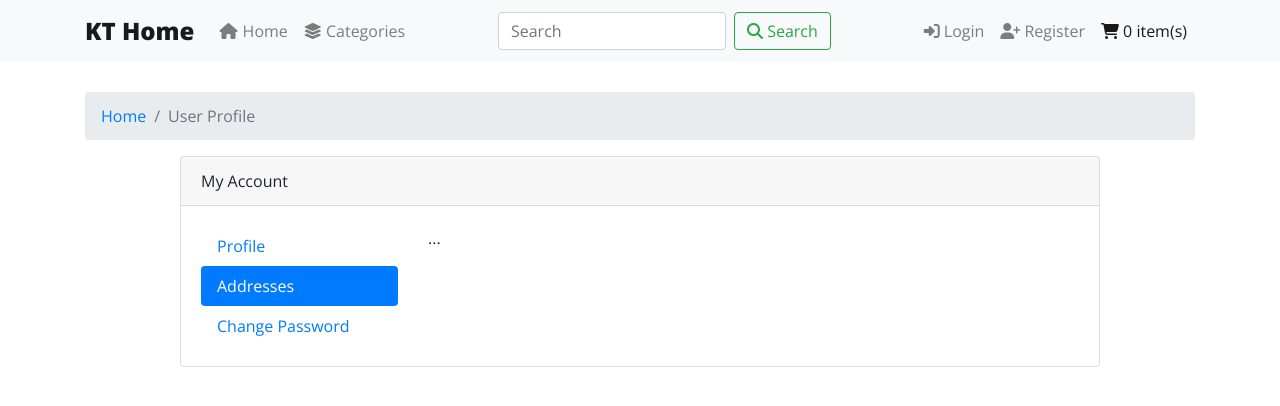
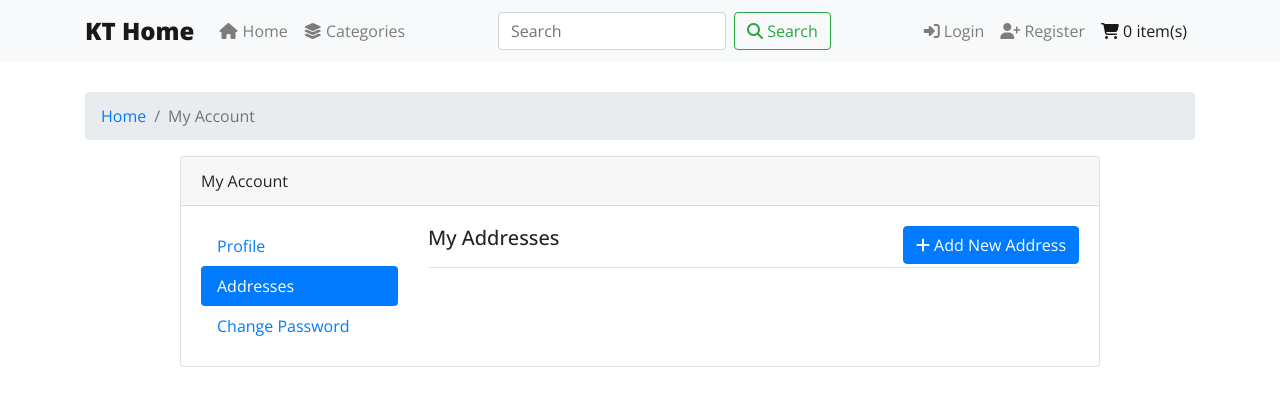
Before and after one commit to ktzy0305/OS-eCommerce, a Flask app: template templates/profile.html in a window 1280 px wide, after a click on "Addresses". Shown: the top 406 px of the page. Run offline with Flask 2, Linux system fonts and the light colour scheme; the template is opened without the code that fills it, so the values that code supplies are empty; parts of the project's set-up code (start-up, migrations or seed data) failed here and were passed over; some libraries are stand-ins or nearby versions.

Commit message:
User profile UI

```diff
--- a/routes.py
+++ b/routes.py
@@ -112,7 +112,7 @@ def product_info(product_id):
     product = Product.objects(id=product_id).first()
     return render_template("product/details.html", product=product)
 
-@app.route('/shoppingcart')
+@app.route('/cart')
 def shopping_cart():
     if session.get("user") is None:
         return redirect(url_for("index"))
@@ -122,7 +122,7 @@ def shopping_cart():
         session["total_price"] = sum([item["total_amount"] for item in user.shopping_cart]) if len(user.shopping_cart) > 0 else 0
         return render_template("shoppingcart.html")
 
-@app.route('/addtocart', methods=['POST'])
+@app.route('/cart/add', methods=['POST'])
 def add_to_cart():
     # Check if user is logged in
     if session.get("user") is None:
@@ -161,7 +161,7 @@ def add_to_cart():
     session["total_price"] = sum([item["total_amount"] for item in user.shopping_cart]) if len(user.shopping_cart) > 0 else 0
     return redirect(url_for("shopping_cart"))
 
-@app.route('/updatecart', methods=["POST"])
+@app.route('/cart/update', methods=["POST"])
 def update_cart():
     # User
     user = User.objects(id=session.get("user")["_id"]["$oid"]).first()
@@ -186,7 +186,7 @@ def update_cart():
     return redirect(url_for("shopping_cart"))
 
 
-@app.route('/removefromcart/<string:product_id>')
+@app.route('/cart/remove/<string:product_id>')
 def remove_from_cart(product_id):
     # User
     user = User.objects(id=session.get("user")["_id"]["$oid"]).first()
@@ -206,13 +206,15 @@ def remove_from_cart(product_id):
 
     return redirect(url_for("shopping_cart"))
 
-@app.route('/userprofile')
+@app.route('/user/profile')
 def user_profile():
     # User
     user = User.objects(id=session.get("user")["_id"]["$oid"]).first()
     return render_template("profile.html", user=user)
 
-
+@app.route('/user/orders')
+def user_orders():
+    return render_template("orders.html")
 
 
 """
--- a/templates/components/navbar.html
+++ b/templates/components/navbar.html
@@ -14,20 +14,6 @@
                 <li class="nav-item {% if request.path == url_for('category') %}active{% endif %}">
                     <a class="nav-link" href="{{ url_for('category') }}"><i class="fas fa-layer-group"></i> Categories</a>
                 </li>
-                <!-- <li class="nav-item dropdown">
-                    <a class="nav-link dropdown-toggle" href="" id="navbarDropdown" role="button" data-toggle="dropdown"
-                        aria-haspopup="true" aria-expanded="false">
-                        <i class="fas fa-layer-group"></i> Categories
-                    </a>
-                    <div class="dropdown-menu w-100" aria-labelledby="navbarDropdown">
-                        {% for category in categories %}
-                        <a class="dropdown-item" href="{{ url_for('category', category_name=category.name) }}">{{ category.name }}</a>
-                        {% if loop.index < loop.length %}
-                        <div class="dropdown-divider"></div>
-                        {% endif %}
-                        {% endfor %}
-                    </div>
-                </li> -->
             </ul>
             <form class="form-inline my-2 my-lg-0">
                 <input class="form-control mr-sm-2" type="search" placeholder="Search" aria-label="Search">
@@ -44,6 +30,8 @@
                         <a class="dropdown-item" href="{{ url_for('shopping_cart') }}"><i class="fa fa-shopping-cart"></i> Shopping Cart</a>
                         <div class="dropdown-divider"></div>
                         <a class="dropdown-item" href="{{ url_for('user_profile') }}"><i class="fas fa-user"></i> My Account</a>
+                        <div class="dropdown-divider"></div>
+                        <a class="dropdown-item" href="{{ url_for('user_orders') }}"><i class="fas fa-clipboard-list"></i> My Orders</a>
                         <div class="dropdown-divider"></div>
                         <a class="dropdown-item" href="{{ url_for('logout') }}"><i class="fas fa-sign-out-alt"></i> Logout</a>
                     </div>
--- a/templates/profile.html
+++ b/templates/profile.html
@@ -1,14 +1,15 @@
 {% extends "base.html" %}
 {% block title %}Profile{% endblock %}
 {% block styles %}
-<link rel="stylesheet" href="{{ url_for('static', filename='css/profile.css') }}">{% endblock %}
+<link rel="stylesheet" href="{{ url_for('static', filename='css/profile.css') }}">
+{% endblock %}
 
 {% block content %}
 <div class="container">
     <nav aria-label="breadcrumb">
         <ol class="breadcrumb">
             <li class="breadcrumb-item"><a href="{{ url_for('index') }}">Home</a></li>
-            <li class="breadcrumb-item active" aria-current="page">User Profile</li>
+            <li class="breadcrumb-item active" aria-current="page">My Account</li>
         </ol>
     </nav>
     <div class="row mt-3">
@@ -27,6 +28,8 @@
                         <div class="col-sm-9">
                             <div class="tab-content" id="v-pills-tabContent">
                                 <div class="tab-pane fade show active" id="v-pills-profile" role="tabpanel" aria-labelledby="v-pills-profile-tab">
+                                    <span class="h5">My Profile</span>
+                                    <hr>
                                     <form action="">
                                         <div class="form-group row">
                                             <label for="name" class="col-sm-3 col-form-label">Name</label>
@@ -103,27 +106,30 @@
                                         </div>
                                     </form>
                                 </div>
-                                <div class="tab-pane fade" id="v-pills-addresses" role="tabpanel" aria-labelledby="v-pills-addresses-tab">...</div>
+                                <div class="tab-pane fade" id="v-pills-addresses" role="tabpanel" aria-labelledby="v-pills-addresses-tab">
+                                    <span class="h5">My Addresses</span>
+                                    <a class="btn btn-primary text-white float-right" data-toggle="modal" data-target="#address_form_modal">
+                                        <i class="fas fa-plus"></i> Add New Address
+                                    </a>
+                                    <hr>
+                                </div>
                                 <div class="tab-pane fade" id="v-pills-change-password" role="tabpanel" aria-labelledby="v-pills-change-password-tab">
+                                    <span class="h5">Change Password</span>
+                                    <hr>
                                     <form action="">
-                                        <div class="form-group row">
-                                            <label for="new_password" class="col-sm-3 col-form-label">New Password</label>
-                                            <div class="col-sm-9">
-                                              <input type="password" class="form-control" id="new_password">
-                                            </div>
+                                        <div class="form-group">
+                                            <label for="current_password">Current Password</label>
+                                            <input type="password" class="form-control" id="current_password">
                                         </div>
-                                        <div class="form-group row">
-                                            <label for="confirm_new_password" class="col-sm-3 col-form-label">Confirm Password</label>
-                                            <div class="col-sm-9">
-                                              <input type="password" class="form-control" id="confirm_new_password">
-                                            </div>
+                                        <div class="form-group">
+                                            <label for="new_password">New Password</label>
+                                            <input type="password" class="form-control" id="new_password">
                                         </div>
-                                        <div class="form-group row">
-                                            <div class="col-sm-3"></div>
-                                            <div class="col-sm-9">
-                                                <button type="submit" class="btn btn-primary">Confirm Change</button>
-                                            </div>
+                                        <div class="form-group">
+                                            <label for="new_password_2">Confirm New Password</label>
+                                            <input type="password" class="form-control" id="new_password_2">
                                         </div>
+                                        <button type="submit" class="btn btn-primary">Confirm Change</button>
                                     </form>
                                 </div>
                             </div>
@@ -133,5 +139,33 @@
             </div>
         </div>
     </div>
+    <!-- Modal -->
+    <div class="modal fade" id="address_form_modal" tabindex="-1" role="dialog" aria-labelledby="addressFormModalCenterTitle" aria-hidden="true">
+        <div class="modal-dialog modal-dialog-centered" role="document">
+        <div class="modal-content">
+            <div class="modal-header">
+            <h5 class="modal-title" id="addressFormModalCenterTitle">New Address</h5>
+            <button type="button" class="close" data-dismiss="modal" aria-label="Close">
+                <span aria-hidden="true">&times;</span>
+            </button>
+            </div>
+            <div class="modal-body">
+                <form class="container" action="">
+                    <div class="form-group row">
+                        <input type="text" class="form-control" placeholder="Postal Code">
+                    </div>
+                    <div class="form-group row">
+                        <input type="text" class="form-control col-8" placeholder="Building, Street, and etc...">
+                        <input type="text" class="form-control col-3 offset-1" placeholder="Unit No."
+                    </div>
+                </form>
+            </div>
+            <div class="modal-footer">
+            <button type="button" class="btn btn-secondary" data-dismiss="modal">Cancel</button>
+            <button type="submit" class="btn btn-primary">Submit</button>
+            </div>
+        </div>
+        </div>
+    </div>
 </div>
 {% endblock %}
```
Also changed, not shown: templates/orders.html (added, +8 -0 lines).
